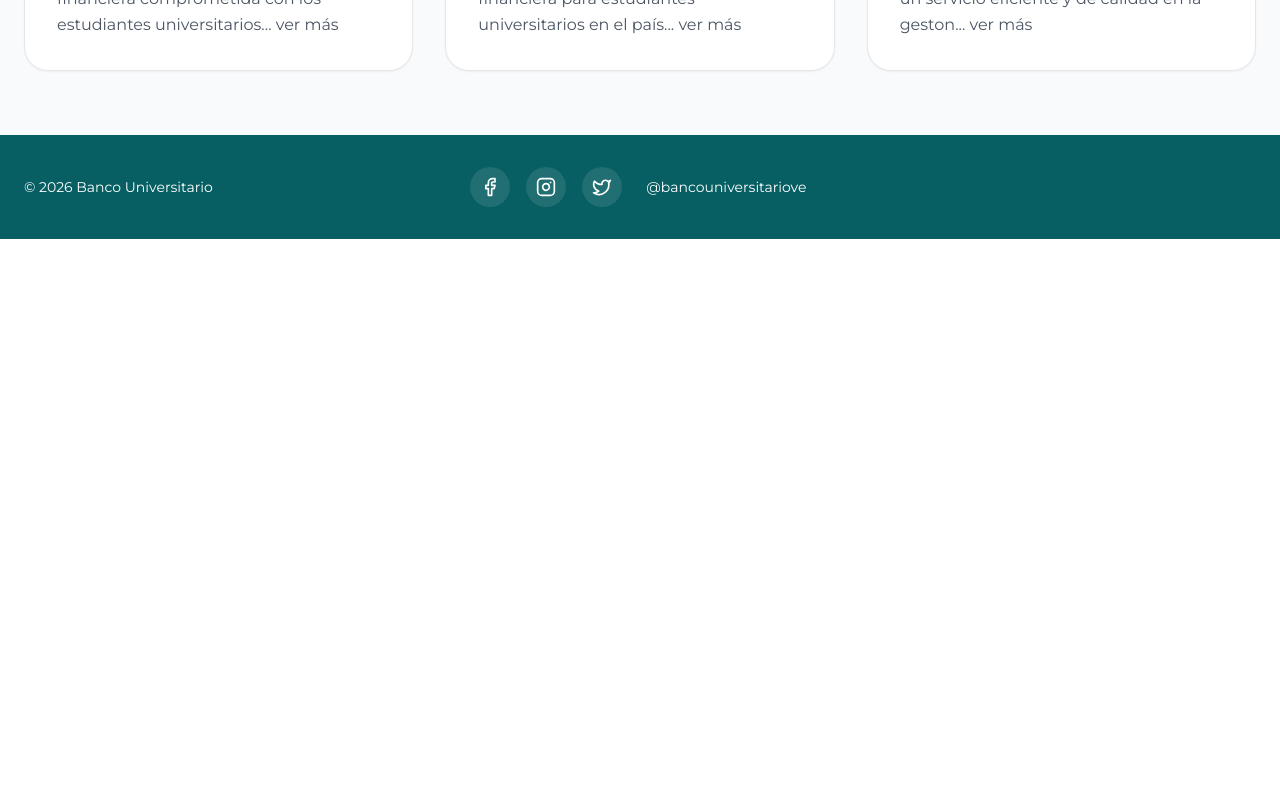
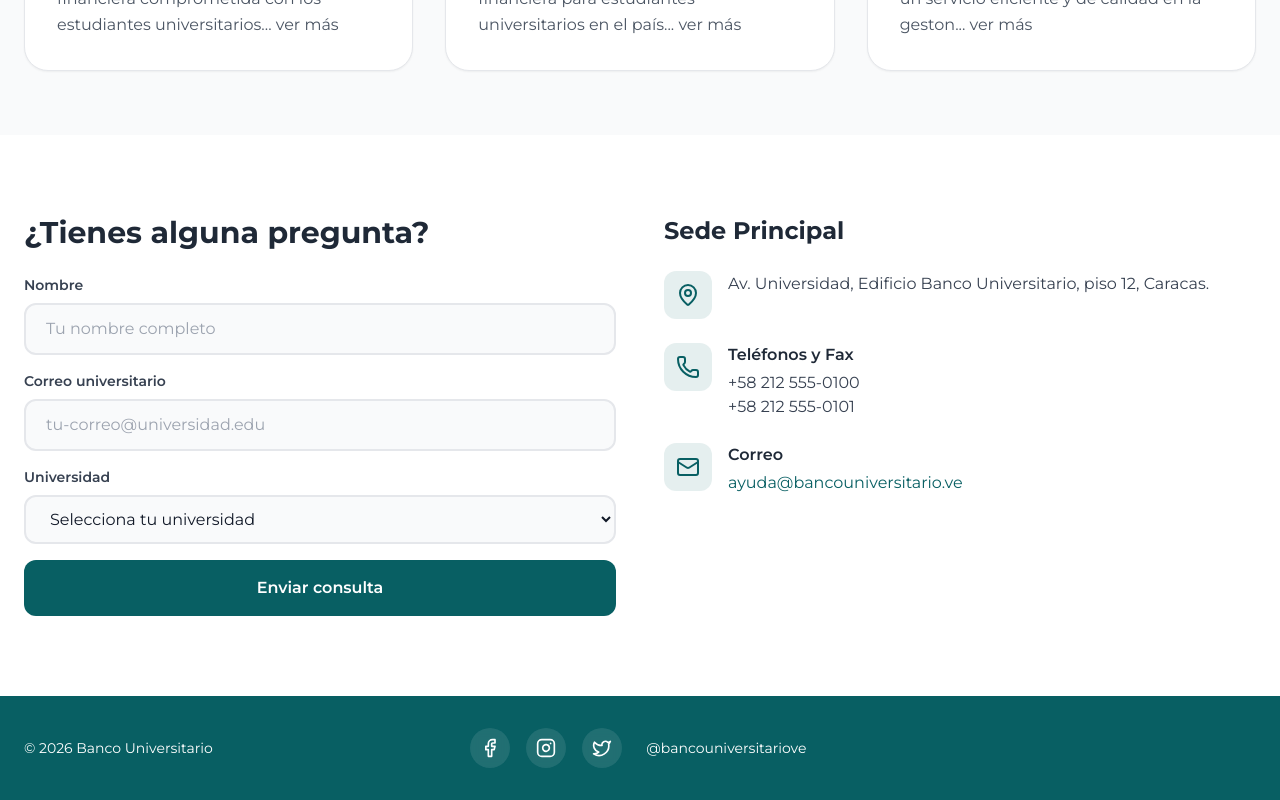
Before and after one commit to elujs/web-banco-universitario, a Vue app: page / in a window 1280 px wide. Shown: the part 2810-3610 px from the top of the page. Before the commit the page ends 3049 px from the top, so only its background shows below. Built offline with nearby package versions, Linux system fonts and the light colour scheme.

Commit message:
feat: Creacion de Contacto.vue y agregado al Homeinstitucional

```diff
--- a/src/HomeInstitucional.vue
+++ b/src/HomeInstitucional.vue
@@ -7,6 +7,7 @@
       <Servicios />
       <SolucionesFinancieras />
       <Nosotros />
+      <Contacto />
     </main>
     <Footer />
   </div>
@@ -19,5 +20,6 @@ import Aliados from '@/components/Aliados.vue'
 import Servicios from '@/components/Servicios.vue'
 import SolucionesFinancieras from '@/components/SolucionesFinancieras.vue'
 import Nosotros from '@/components/Nosotros.vue'
+import Contacto from '@/components/Contacto.vue'
 import Footer from '@/components/Footer.vue'
 </script>
--- /dev/null
+++ b/src/components/Contacto.vue
@@ -0,0 +1,104 @@
+<template>
+  <section id="contacto" class="py-20 px-6 bg-white">
+    <div class="container mx-auto max-w-7xl">
+      <div class="grid lg:grid-cols-2 gap-12">
+        <div class="space-y-6">
+          <h2 class="text-3xl font-bold text-gray-800">¿Tienes alguna pregunta?</h2>
+          <form class="space-y-4" @submit.prevent>
+            <div>
+              <label for="name" class="block text-sm font-semibold text-gray-700 mb-2"
+                >Nombre</label
+              >
+              <input
+                type="text"
+                id="name"
+                placeholder="Tu nombre completo"
+                class="w-full px-5 py-3 rounded-xl bg-gray-50 border-2 border-gray-200 text-gray-900 placeholder-gray-400 focus:outline-none focus:ring-2 focus:ring-[#085F63] focus:border-transparent transition-all"
+              />
+            </div>
+            <div>
+              <label for="email" class="block text-sm font-semibold text-gray-700 mb-2"
+                >Correo universitario</label
+              >
+              <input
+                type="email"
+                id="email"
+                placeholder="tu-correo@universidad.edu"
+                class="w-full px-5 py-3 rounded-xl bg-gray-50 border-2 border-gray-200 text-gray-900 placeholder-gray-400 focus:outline-none focus:ring-2 focus:ring-[#085F63] focus:border-transparent transition-all"
+              />
+            </div>
+            <div>
+              <label for="university" class="block text-sm font-semibold text-gray-700 mb-2"
+                >Universidad</label
+              >
+              <select
+                id="university"
+                class="w-full px-5 py-3 rounded-xl bg-gray-50 border-2 border-gray-200 text-gray-900 focus:outline-none focus:ring-2 focus:ring-[#085F63] focus:border-transparent transition-all"
+              >
+                <option value="">Selecciona tu universidad</option>
+                <option value="ucla">UCLA</option>
+                <option value="ucv">Universidad Central de Venezuela</option>
+                <option value="iutvc">IUTVC</option>
+                <option value="usb">Universidad Simón Bolívar</option>
+                <option value="otra">Otra</option>
+              </select>
+            </div>
+            <button
+              type="submit"
+              class="w-full bg-[#085F63] hover:bg-[#0a7a7f] text-white px-8 py-4 rounded-xl transition-all duration-300 hover:shadow-lg hover:shadow-[#085F63]/30 font-semibold"
+            >
+              Enviar consulta
+            </button>
+          </form>
+        </div>
+
+        <div class="space-y-8">
+          <div>
+            <h3 class="text-2xl font-bold text-gray-800 mb-6">Sede Principal</h3>
+            <div class="flex items-start space-x-4 mb-6">
+              <div
+                class="flex-shrink-0 w-12 h-12 rounded-xl bg-[#085F63]/10 flex items-center justify-center"
+              >
+                <MapPin class="text-[#085F63]" :size="24" />
+              </div>
+              <div>
+                <p class="text-gray-700 leading-relaxed">
+                  Av. Universidad, Edificio Banco Universitario, piso 12, Caracas.
+                </p>
+              </div>
+            </div>
+            <div class="flex items-start space-x-4 mb-6">
+              <div
+                class="flex-shrink-0 w-12 h-12 rounded-xl bg-[#085F63]/10 flex items-center justify-center"
+              >
+                <Phone class="text-[#085F63]" :size="24" />
+              </div>
+              <div>
+                <p class="text-gray-800 font-semibold mb-1">Teléfonos y Fax</p>
+                <p class="text-gray-700">+58 212 555-0100</p>
+                <p class="text-gray-700">+58 212 555-0101</p>
+              </div>
+            </div>
+            <div class="flex items-start space-x-4">
+              <div
+                class="flex-shrink-0 w-12 h-12 rounded-xl bg-[#085F63]/10 flex items-center justify-center"
+              >
+                <Mail class="text-[#085F63]" :size="24" />
+              </div>
+              <div>
+                <p class="text-gray-800 font-semibold mb-1">Correo</p>
+                <a href="mailto:ayuda@bancouniversitario.ve" class="text-[#085F63] hover:underline"
+                  >ayuda@bancouniversitario.ve</a
+                >
+              </div>
+            </div>
+          </div>
+        </div>
+      </div>
+    </div>
+  </section>
+</template>
+
+<script setup>
+import { MapPin, Phone, Mail } from 'lucide-vue-next'
+</script>
```
